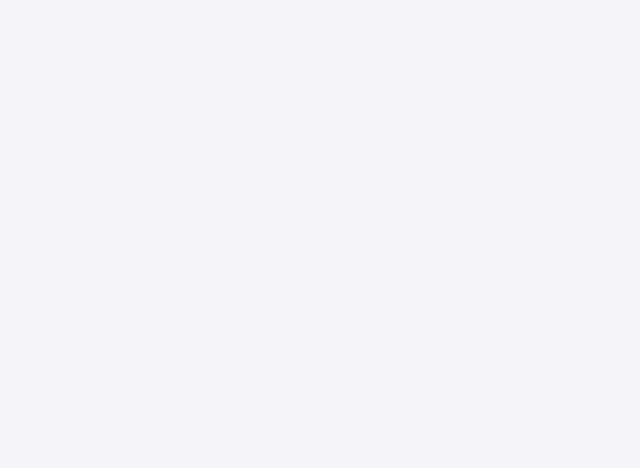
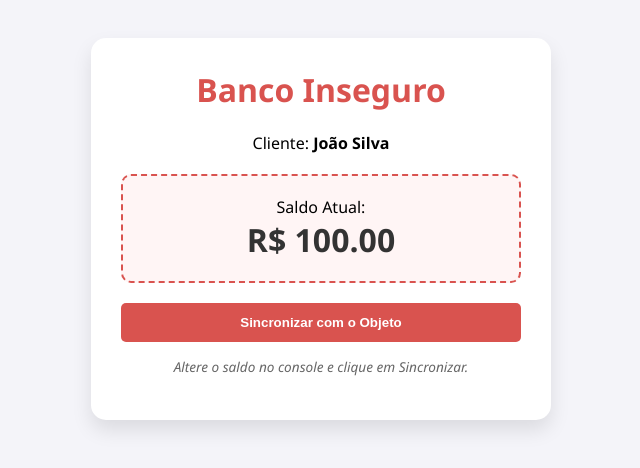
Before and after one commit to gustavo2dev/3DS_IAVORSKI_WENSKI_2026, a plain HTML site: page AULA02_POO/banco_vulneravel.html in a window 1280 px wide. Shown: the whole page, without its empty margins (319-959 px from the left). Drawn offline with Linux system fonts and the light colour scheme.

Commit message:
cod pronto

```diff
--- a/AULA02_POO/banco_vulneravel.html
+++ b/AULA02_POO/banco_vulneravel.html
@@ -1,46 +1,118 @@
-<!DOCTYPE html>
+<!doctype html>
 <html lang="pt-br">
   <head>
-    <meta charset="UTF-8">
-    <meta name="viewport" content="width=device-width, initial-scale=1.0">
+    <meta charset="UTF-8" />
     <title>Sistema Bancário - VULNERÁVEL</title>
     <style>
-        body{
-            font-family: 'Segoe UI', Tahoma, Geneva, Verdana, sans-serif;
+      body {
+        font-family: "Segoe UI", sans-serif;
         padding: 30px;
         background-color: #f4f4f9;
         display: flex;
         justify-content: center;
       }
 
-        .card{
-
-            background-color: white;
+      .card {
+        background: white;
         padding: 30px;
         border-radius: 15px;
-            box-shadow: 0 10px 20px rgba(0,0,0,0.1);
+        box-shadow: 0 10px 20px rgba(0, 0, 0, 0.1);
         width: 100%;
         max-width: 400px;
         text-align: center;
       }
 
-        h1{
+      h1 {
         color: #d9534f;
         margin-top: 0;
       }
 
-        .saldo-box{
-            background-color: #fff5f5;
-            border: 2px dashed  #d9534f;
+      .saldo-box {
+        background: #fff5f5;
+        border: 2px dashed #d9534f;
         padding: 20px;
         margin: 20px 0;
         border-radius: 10px;
       }
 
+      .valor {
+        font-size: 32px;
+        font-weight: bold;
+        color: #333;
+        display: block;
+      }
 
+      .btn-hack {
+        background: #d9534f;
+        color: white;
+        border: none;
+        padding: 12px 20px;
+        border-radius: 5px;
+        cursor: pointer;
+        font-weight: bold;
+        width: 100%;
+        transition: 0.3s;
+      }
+
+      .btn-hack:hover {
+        background: #c9302c;
+      }
+
+      .log {
+        font-size: 0.85em;
+        color: #666;
+        margin-top: 15px;
+        font-style: italic;
+      }
     </style>
   </head>
+
   <body>
+    <div class="card">
+      <h1>Banco Inseguro</h1>
+      <p>Cliente: <strong id="nomeTela">João Silva</strong></p>
 
+      <div class="saldo-box">
+        <span>Saldo Atual:</span>
+        <span class="valor" id="saldoTela">R$ 100.00</span>
+      </div>
+
+      <button class="btn-hack" onclick="sincronizar()">
+        Sincronizar com o Objeto
+      </button>
+
+      <p class="log">Altere o saldo no console e clique em Sincronizar.</p>
+    </div>
+
+    <script>
+      // A CLASSE SEM PROTEÇÃO (Igual a aula 17)
+      class ContaBancaria {
+        constructor(cliente, saldoInicial) {
+          this.cliente = cliente;
+          this.saldo = saldoInicial; // Público: porta aberta
+        }
+      }
+
+      // Criamos o objeto na memória
+      const contaJoao = new ContaBancaria("João Silva", 100.0);
+
+      // FUNÇÃO QUE ATUALIZA O DOM (A TELA)
+      function sincronizar() {
+        // Pegamos o elemento da tela
+        const elementoSaldo = document.getElementById("saldoTela");
+
+        // Atualizamos o texto da tela com o valor que estiver DENTRO do objeto
+        elementoSaldo.innerText = "R$ " + contaJoao.saldo;
+
+        console.log(
+          "DOM atualizado! O valor no objeto agora é: " + contaJoao.saldo,
+        );
+      }
+
+      // Instruções iniciais no console
+      console.log("--- TESTE DE VULNERABILIDADE ---");
+      console.log("1. Digite: contaJoao.saldo = 'HACKEADO'");
+      console.log("2. Clique no botão vermelho na tela.");
+    </script>
   </body>
 </html>
```
Also changed, not shown: AULA02_POO/banco_vulnerarel.html (deleted, +0 -41 lines). Lines whose indentation alone changed are shown as unchanged.
